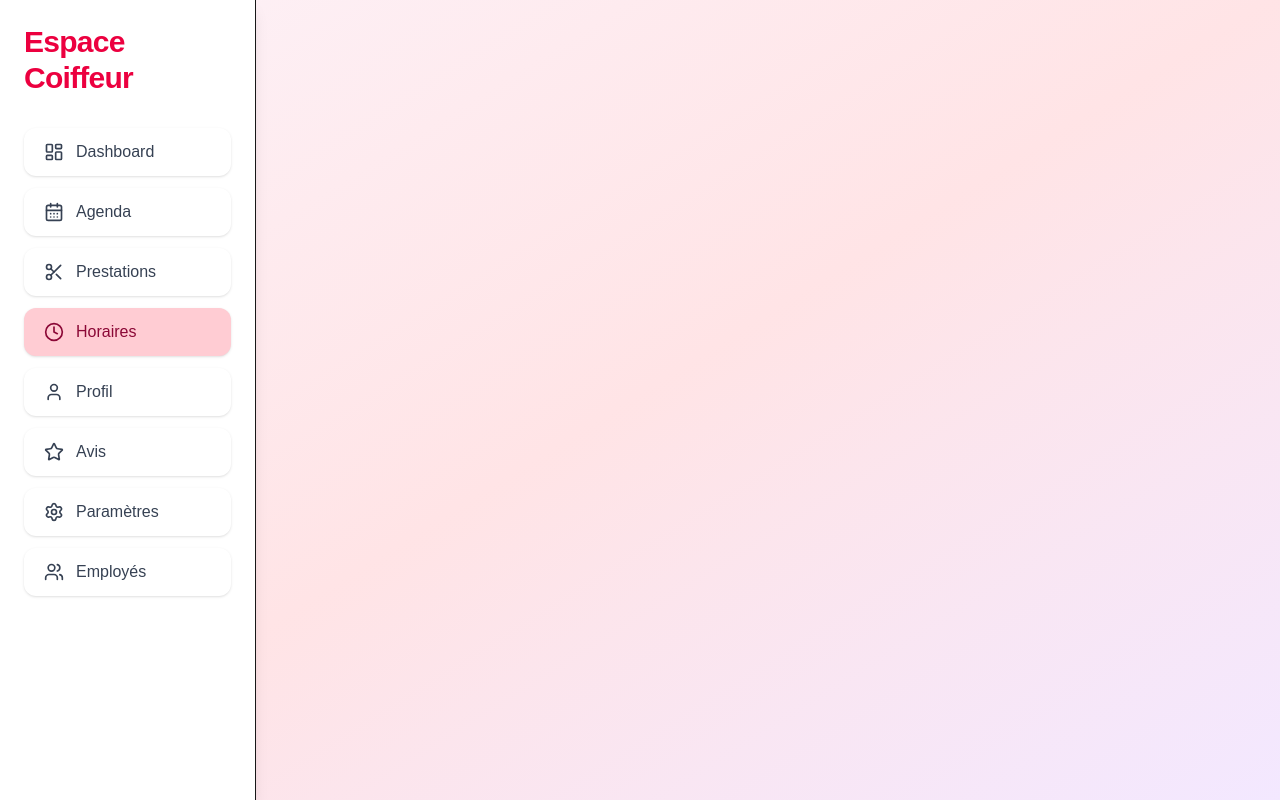
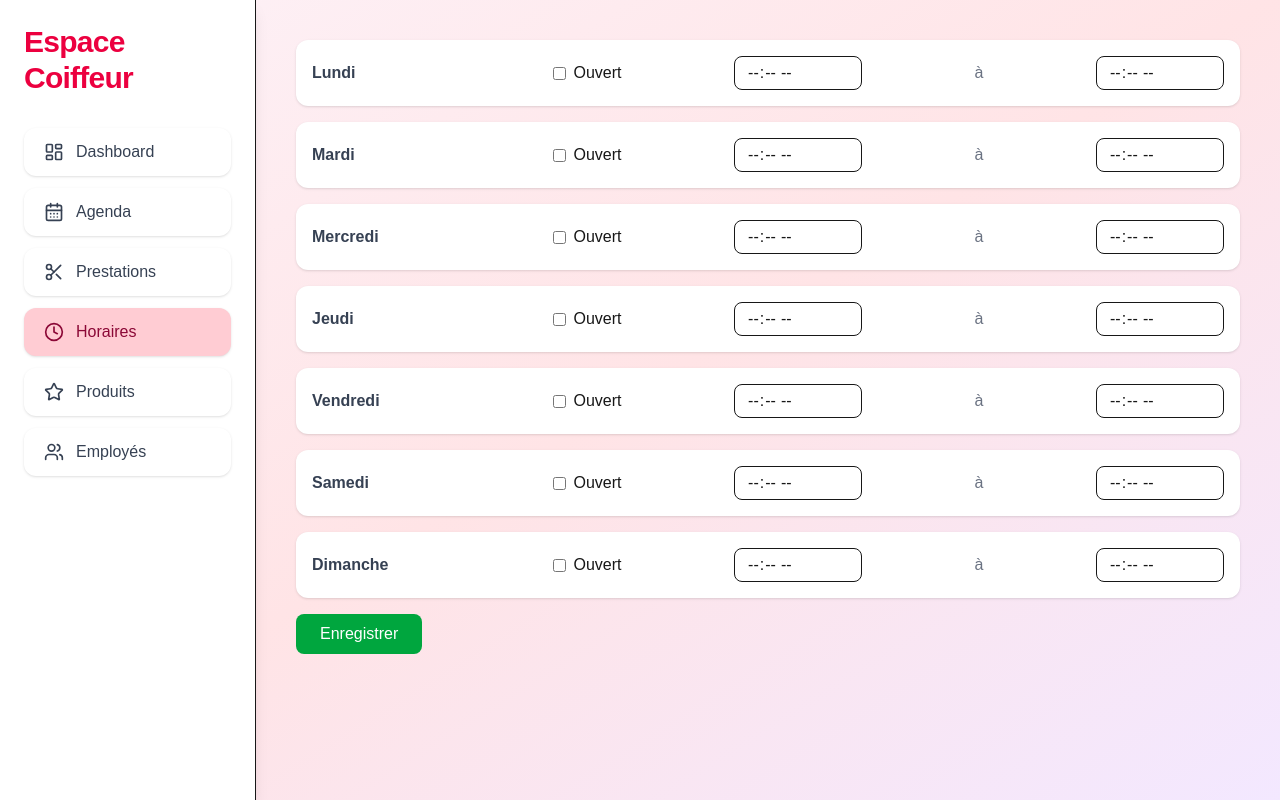
Before and after one commit to romaissaYas/coifili, a Next.js app: page /espacecoiffeur in a window 1280 px wide. Both pictures are taken after a click on the button "Horaires". Built offline with nearby package versions, Linux system fonts and the light colour scheme.

Commit message:
ajouter horraire

```diff
--- a/src/app/espacecoiffeur/page.tsx
+++ b/src/app/espacecoiffeur/page.tsx
@@ -2,12 +2,81 @@
 
 import { useState } from 'react';
 import { CalendarDays, Scissors, Clock, User, Star, Settings, LayoutDashboard, Users, Plus } from 'lucide-react';
+import autoTable from 'jspdf-autotable';
+import jsPDF from 'jspdf';
 
 export default function EspaceCoiffeur() {
   const [selectedDate, setSelectedDate] = useState('');
   const [activeTab, setActiveTab] = useState('dashboard');
   const [showAddPopup, setShowAddPopup] = useState(false);
   const [showAddEmployePopup, setShowAddEmployePopup] = useState(false);
+const [produits, setProduits] = useState([
+  { nom: 'Shampoing', prix: 1200 },
+  { nom: 'Sérum cheveux', prix: 2500 },
+]);
+type HoraireJour = {
+  jour: string;
+  ouvert: boolean;
+  debut: string;
+  fin: string;
+};
+
+const joursSemaine = [
+  'Lundi',
+  'Mardi',
+  'Mercredi',
+  'Jeudi',
+  'Vendredi',
+  'Samedi',
+  'Dimanche',
+];
+
+  const [horaires, setHoraires] = useState<HoraireJour[]>(
+    joursSemaine.map((jour) => ({
+      jour,
+      ouvert: false,
+      debut: '',
+      fin: '',
+    }))
+  );
+
+
+
+  const [resumeHoraires, setResumeHoraires] = useState<HoraireJour[]>([]);
+
+  const updateHoraire = (
+    index: number,
+    field: keyof HoraireJour,
+    value: string | boolean
+  ) => {
+    const updated = [...horaires];
+    (updated[index] as any)[field] = value;
+    setHoraires(updated);
+  };
+
+  const enregistrerHoraires = () => {
+    // Enregistre tous les jours, ouverts ou fermés
+    setResumeHoraires(horaires);
+  };
+
+  const telechargerPDF = () => {
+    const doc = new jsPDF();
+    doc.text("Horaires d'ouverture du salon", 20, 10);
+    const tableData = resumeHoraires.map((h) => [
+      h.jour,
+      h.ouvert ? h.debut : 'Fermé',
+      h.ouvert ? h.fin : 'Fermé',
+    ]);
+    autoTable(doc, {
+      startY: 20,
+      head: [['Jour', 'Début', 'Fin']],
+      body: tableData,
+    });
+    doc.save('horaires-salon.pdf');
+  };
+
+const [newProduit, setNewProduit] = useState({ nom: '', prix: '' });
+const [showAddProduitPopup, setShowAddProduitPopup] = useState(false);
 
   const [prestations, setPrestations] = useState([
     { nom: 'Coupe', prix: 2000 },
@@ -27,11 +96,16 @@ export default function EspaceCoiffeur() {
     { name: 'Agenda', icon: <CalendarDays size={20} />, key: 'agenda' },
     { name: 'Prestations', icon: <Scissors size={20} />, key: 'prestations' },
     { name: 'Horaires', icon: <Clock size={20} />, key: 'horaires' },
-    { name: 'Profil', icon: <User size={20} />, key: 'profil' },
-    { name: 'Avis', icon: <Star size={20} />, key: 'avis' },
-    { name: 'Paramètres', icon: <Settings size={20} />, key: 'parametres' },
+  { name: 'Produits', icon: <Star size={20} />, key: 'produits' },
+
     { name: 'Employés', icon: <Users size={20} />, key: 'employes' },
   ];
+const handleAddProduit = () => {
+  if (!newProduit.nom || !newProduit.prix) return;
+  setProduits([...produits, { ...newProduit, prix: Number(newProduit.prix) }]);
+  setNewProduit({ nom: '', prix: '' });
+  setShowAddProduitPopup(false);
+};
 
   const appointments = [
     { date: '2025-07-27', heure: '10:00', client: 'Sarah', prestation: 'Brushing', montant: 2500 },
@@ -118,6 +192,7 @@ export default function EspaceCoiffeur() {
           </>
         )}
 
+
         {activeTab === 'agenda' && (
           <>
             <h1 className="text-4xl font-bold text-rose-700 mb-6">Agenda</h1>
@@ -142,6 +217,65 @@ export default function EspaceCoiffeur() {
             </div>
           </>
         )}
+        {activeTab === 'produits' && (
+  <>
+    <div className="flex justify-between items-center mb-6">
+      <h1 className="text-4xl font-bold text-rose-700">Produits à vendre</h1>
+      <button
+        onClick={() => setShowAddProduitPopup(true)}
+        className="flex items-center gap-2 bg-rose-500 hover:bg-rose-600 text-white px-4 py-2 rounded-xl shadow"
+      >
+        <Plus size={18} /> Ajouter
+      </button>
+    </div>
+
+    <div className="grid grid-cols-1 md:grid-cols-2 lg:grid-cols-3 gap-6">
+      {produits.map((prod, idx) => (
+        <div key={idx} className="bg-white p-4 rounded-lg shadow hover:shadow-md transition">
+          <h3 className="text-lg font-bold text-gray-800">{prod.nom}</h3>
+          <p className="text-rose-600 font-semibold">{prod.prix} DA</p>
+        </div>
+      ))}
+    </div>
+
+    {showAddProduitPopup && (
+      <div className="fixed inset-0 bg-black bg-opacity-30 flex items-center justify-center z-50">
+        <div className="bg-white p-6 rounded-xl shadow-lg w-full max-w-md">
+          <h2 className="text-2xl font-bold text-rose-600 mb-4">Ajouter un produit</h2>
+          <input
+            type="text"
+            placeholder="Nom du produit"
+            value={newProduit.nom}
+            onChange={(e) => setNewProduit({ ...newProduit, nom: e.target.value })}
+            className="w-full mb-3 border border-gray-300 rounded-lg px-4 py-2"
+          />
+          <input
+            type="number"
+            placeholder="Prix"
+            value={newProduit.prix}
+            onChange={(e) => setNewProduit({ ...newProduit, prix: e.target.value })}
+            className="w-full mb-3 border border-gray-300 rounded-lg px-4 py-2"
+          />
+          <div className="flex justify-end gap-2">
+            <button
+              onClick={() => setShowAddProduitPopup(false)}
+              className="px-4 py-2 bg-gray-300 rounded-lg"
+            >
+              Annuler
+            </button>
+            <button
+              onClick={handleAddProduit}
+              className="px-4 py-2 bg-rose-500 text-white rounded-lg"
+            >
+              Ajouter
+            </button>
+          </div>
+        </div>
+      </div>
+    )}
+  </>
+)}
+
 
         {activeTab === 'prestations' && (
           <>
@@ -205,6 +339,104 @@ export default function EspaceCoiffeur() {
           </>
         )}
 
+      {activeTab === 'horaires' && (
+        <div className="space-y-4">
+          {horaires.map((horaire, index) => (
+            <div
+              key={index}
+              className="bg-white p-4 rounded-xl shadow flex flex-col md:flex-row items-center justify-between gap-4"
+            >
+              <span className="font-semibold text-gray-700 w-32">
+                {horaire.jour}
+              </span>
+              <label className="flex items-center gap-2">
+                <input
+                  type="checkbox"
+                  checked={horaire.ouvert}
+                  onChange={(e) =>
+                    updateHoraire(index, 'ouvert', e.target.checked)
+                  }
+                />
+                <span>Ouvert</span>
+              </label>
+              <input
+                type="time"
+                disabled={!horaire.ouvert}
+                value={horaire.debut}
+                onChange={(e) =>
+                  updateHoraire(index, 'debut', e.target.value)
+                }
+                className="border rounded-lg px-3 py-1 w-32"
+              />
+              <span className="text-gray-500">à</span>
+              <input
+                type="time"
+                disabled={!horaire.ouvert}
+                value={horaire.fin}
+                onChange={(e) => updateHoraire(index, 'fin', e.target.value)}
+                className="border rounded-lg px-3 py-1 w-32"
+              />
+            </div>
+          ))}
+
+          <div className="mt-4 flex gap-4">
+            <button
+              className="bg-green-600 text-white px-6 py-2 rounded-lg"
+              onClick={enregistrerHoraires}
+            >
+              Enregistrer
+            </button>
+            {resumeHoraires.length > 0 && (
+              <button
+                className="bg-blue-600 text-white px-6 py-2 rounded-lg"
+                onClick={telechargerPDF}
+              >
+                Télécharger PDF
+              </button>
+            )}
+          </div>
+
+      {resumeHoraires.length > 0 && (
+  <div className="mt-8">
+    <h2 className="text-xl font-semibold mb-4 text-rose-700">
+      🗓️ Récapitulatif des horaires enregistrés
+    </h2>
+    <div className="overflow-x-auto rounded-xl shadow border border-gray-200">
+      <table className="min-w-full bg-white text-sm">
+        <thead className="bg-blue-900 text-white">
+          <tr>
+            <th className="px-4 py-3 text-left font-semibold">Jour</th>
+            <th className="px-4 py-3 text-left font-semibold">Début</th>
+            <th className="px-4 py-3 text-left font-semibold">Fin</th>
+          </tr>
+        </thead>
+        <tbody>
+          {resumeHoraires.map((h, i) => (
+            <tr
+              key={i}
+              className="border-t hover:bg-gray-50 transition-colors"
+            >
+              <td className="px-4 py-3 font-medium text-gray-700">{h.jour}</td>
+              <td className="px-4 py-3 text-gray-600">
+                {h.ouvert ? h.debut : (
+                  <span className="text-red-500 font-semibold">Fermé</span>
+                )}
+              </td>
+              <td className="px-4 py-3 text-gray-600">
+                {h.ouvert ? h.fin : (
+                  <span className="text-red-500 font-semibold">Fermé</span>
+                )}
+              </td>
+            </tr>
+          ))}
+        </tbody>
+      </table>
+    </div>
+  </div>
+)}
+
+        </div>
+      )}
         {activeTab === 'employes' && (
           <>
             <div className="flex justify-between items-center mb-6">
```
Also changed, not shown: 1 other file (tests, documents, lock files or other folders).
